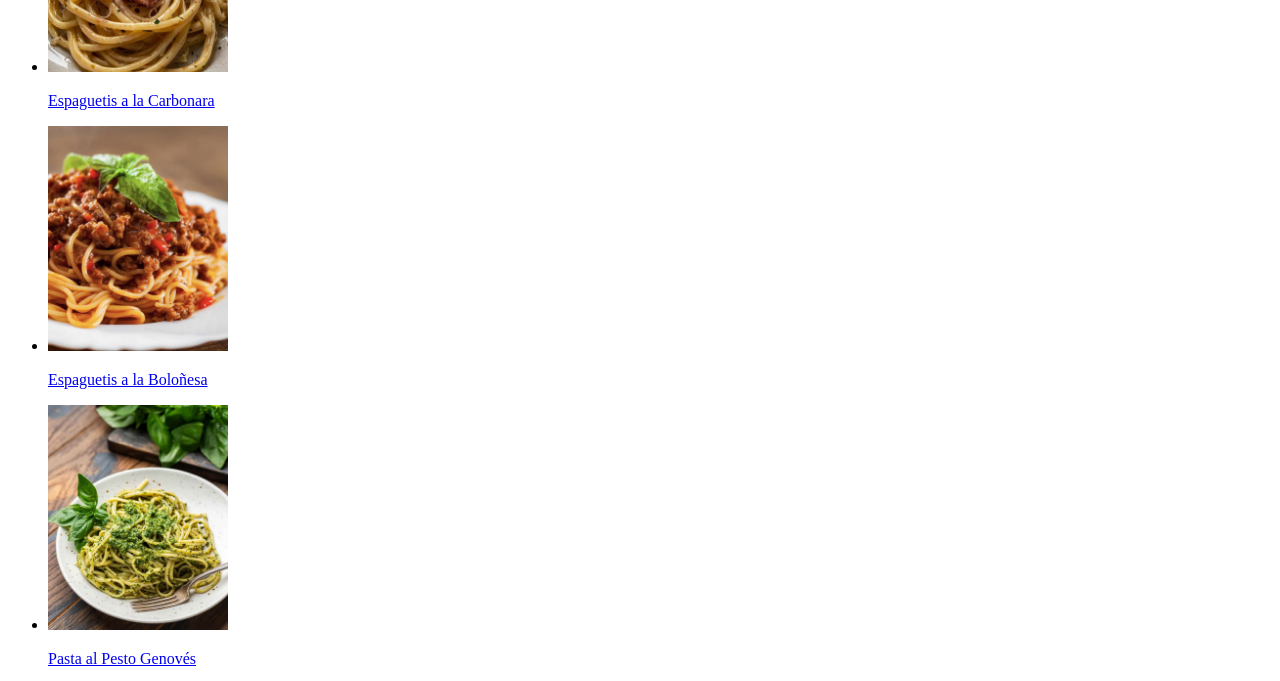
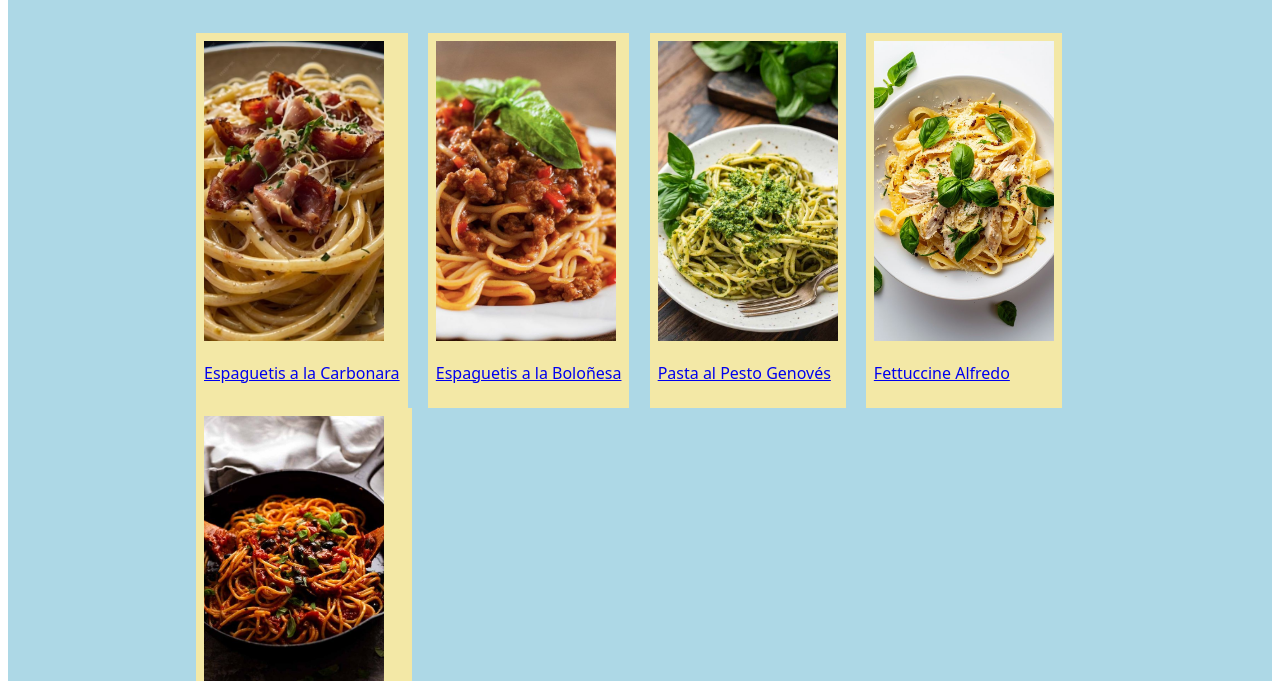
Before and after one commit to MarayaBrown/odin-recipes, a plain HTML site: page index.html in a window 1280 px wide. Shown: the part 188-869 px from the top of the page. Drawn offline with Linux system fonts and the light colour scheme.

Commit message:
Comencé a agregar css al recetario que solo tenía HTML

```diff
--- a/index.html
+++ b/index.html
@@ -4,30 +4,36 @@
     <meta charset="UTF-8">
     <meta name="viewport" content="width=device-width, initial-scale=1.0">
     <title>Recetas de Odin</title>
+    <link rel="stylesheet" href="style.css">
 </head>
 <body>
+    <div class="title">
         <h1>Recetas de Odin</h1>
+    </div>
+    <div class="menu">
         <ul>
-        <li>
+            <li class="card">
                 <img src="../img/spag-carbonara.jpg" alt="Plato Espaguetis a la Carbonara" style="width:180px">
                 <p><a href="pages/espaguetis-carbonara.html">Espaguetis a la Carbonara</a></p>
             </li>
-        <li>
+            <li class="card">
                 <img src="../img/spag-bolo.jpg" alt="Plato Espaguetis a la Boloñesa" style="width:180px">
                 <p><a href="pages/espaguetis-bolo.html">Espaguetis a la Boloñesa</a></p>
             </li>
-        <li>
+            <li class="card">
                 <img src="../img/pasta-pesto.jpg" alt="Plato Pasta al Pesto Genovés" style="width:180px">
                 <p><a href="pages/pasta-pestogen.html">Pasta al Pesto Genovés</a></p>
             </li>
-        <li>
+            <li class="card">
                 <img src="../img/fettu-alfredo.jpg" alt="Plato Fettuccine Alfredo" style="width:180px">
                 <p><a href="pages/fettu-alfredo.html">Fettuccine Alfredo</a></p>
             </li>
-        <li>
+            <li class="card">
                 <img src="../img/spag-putta.jpg" alt="Plato Espaguetis a la Puttanesca" style="width:180px">
                 <p><a href="pages/espaguetis-puttanesca.html">Espaguetis a la Puttanesca</a></p>
             </li>
         </ul>
+    </div>
+
 </body>
 </html>
--- /dev/null
+++ b/style.css
@@ -0,0 +1,31 @@
+* {
+    font-family: system-ui, -apple-system, BlinkMacSystemFont, 'Segoe UI', Roboto, Oxygen, Ubuntu, Cantarell, 'Open Sans', 'Helvetica Neue', sans-serif;
+}
+
+.title {
+    text-align: center;
+    font-size: 32px;
+    color: gray;
+    background-color:rgb(243, 232, 166);
+    padding: 2px;
+
+}
+.menu {
+    padding-left: 140px;
+    background-color: lightblue;
+    margin: 0px;
+    padding-top: 20px;
+    padding-bottom: 20px;
+}
+.card {
+    display: inline-block;
+    margin: auto 8px;
+    padding: 8px;
+    background-color: rgb(243, 232, 166);
+}
+
+.card img {
+    height: 300px;
+    width: auto;
+    object-fit: cover;
+}
```
Also changed, not shown: pages/espaguetis-bolo.html (+5 -1 lines). Lines whose indentation alone changed are shown as unchanged.
